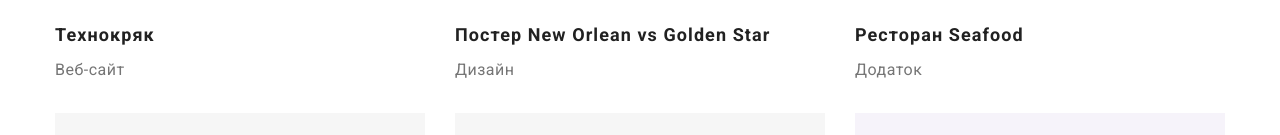
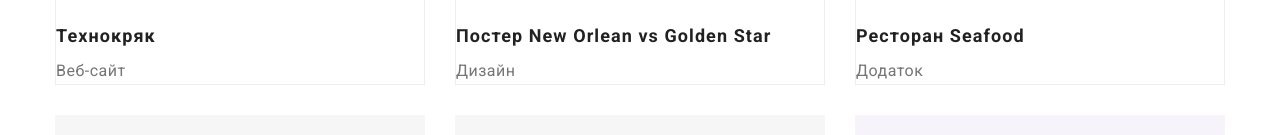
Before and after one commit to AlinaRyabova/goit-markup-hw-03-old, a plain HTML site: page portfolio.html in a window 1280 px wide. Shown: the part 571-706 px from the top of the page. Drawn offline with nearby package versions, Linux system fonts and the light colour scheme.

Commit message:
update css

```diff
--- a/css/styles.css
+++ b/css/styles.css
@@ -192,6 +192,9 @@
 .portfolio-list{
     flex-basis: calc((100% - 60px) / 3);
 }
+.content-portfolio{
+    border: 1px solid #EEEEEE;
+}
 .portfolio-btn-link:not(:last-child){
     margin-right: 8px;
 }
```
